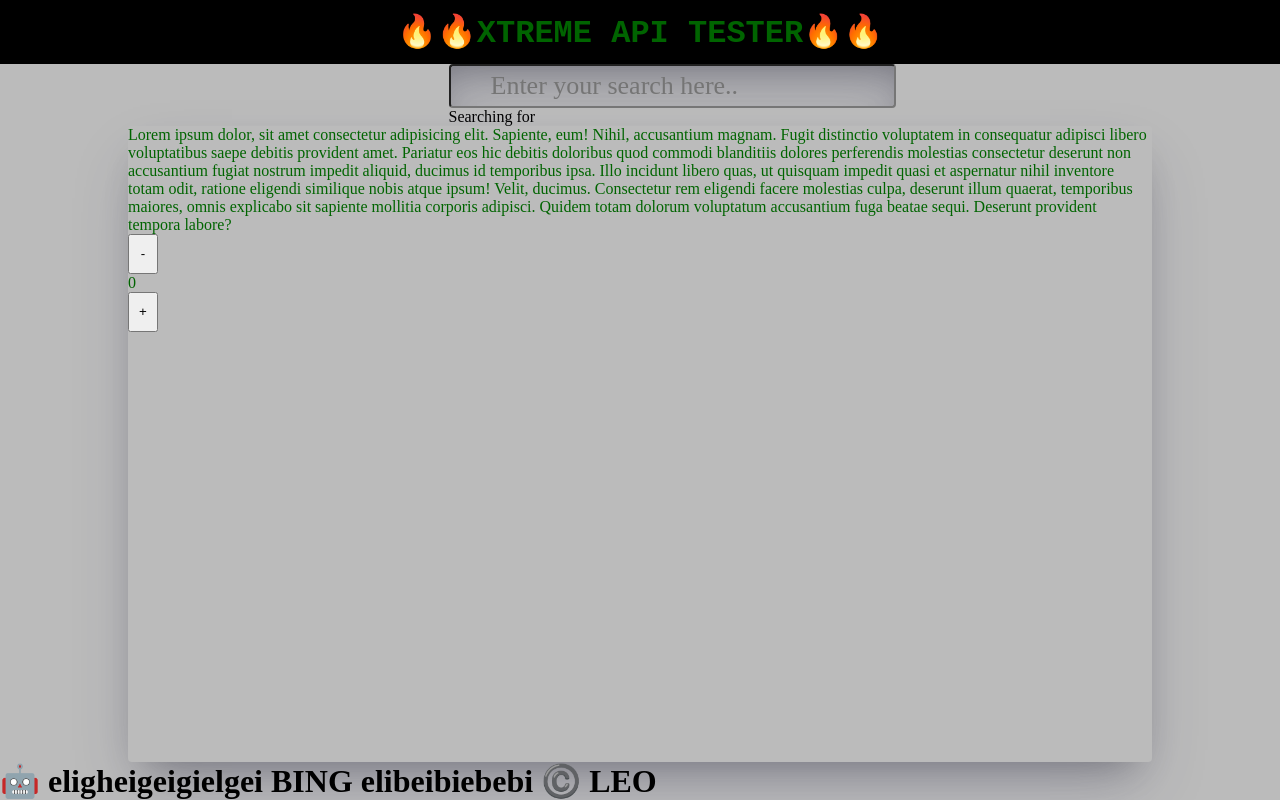
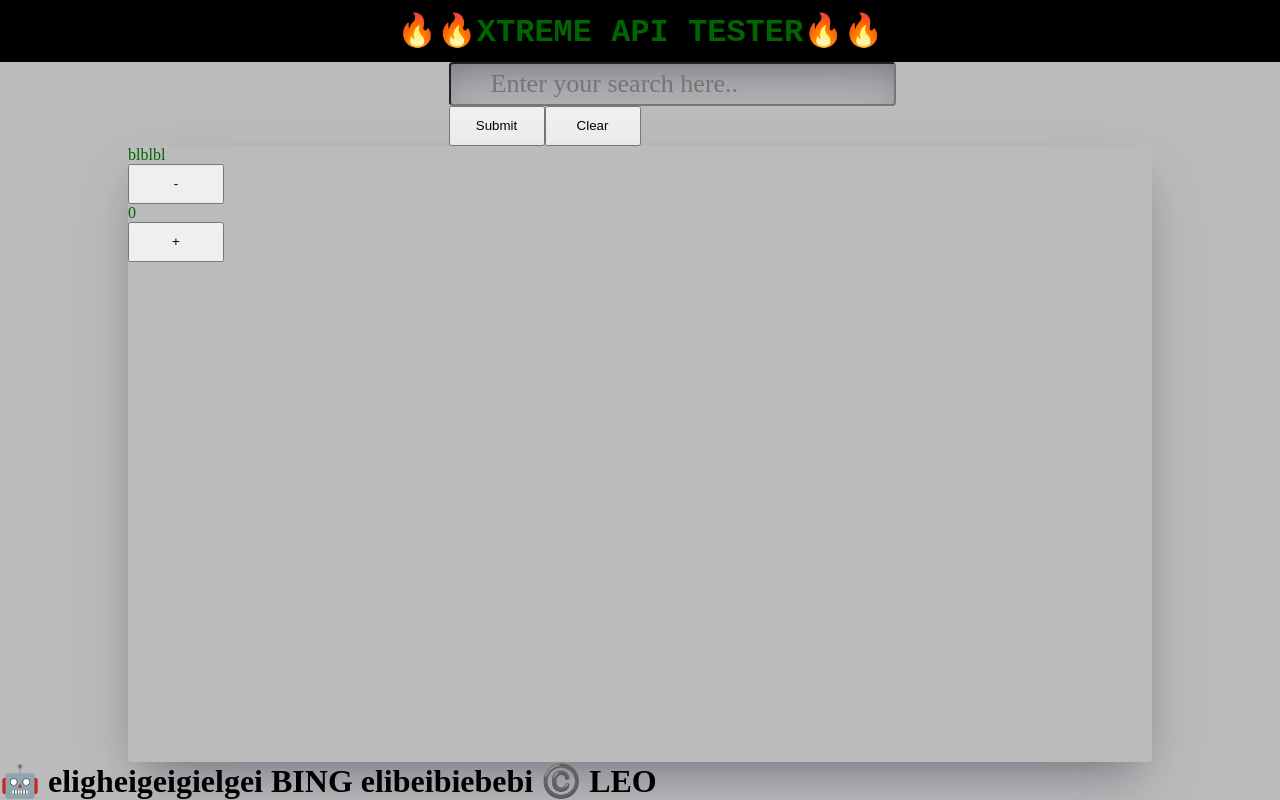
Before and after one commit to Chrisvasa/react_test, a React (Vite) app: page / in a window 1280 px wide. Built offline with nearby package versions, Linux system fonts and the light colour scheme.

Commit message:
Added possibility to type to results container using useState. Also added possibility to clear the input.

```diff
--- a/src/App.jsx
+++ b/src/App.jsx
@@ -3,24 +3,26 @@ import styled from "styled-components";
 import Hero from "./hero";
 
 function App() {
+  const [toxt, setToxt] = useState("blblbl");
+
+  function handleClick(prop) {
+    setToxt(toxt + prop);
+  }
+
+  function clearClick() {
+    setToxt("");
+  }
+
   return (
     <MainContainer>
       <BannerContainer>
         <h1>🔥🔥XTREME API TESTER🔥🔥</h1>
       </BannerContainer>
       <SearchContainer>
-        <Search />
+        <Search handleClick={handleClick} clearClick={clearClick} />
       </SearchContainer>
       <ResultContainer>
-        <p>
-          Lorem ipsum dolor, sit amet consectetur adipisicing elit. Sapiente, eum! Nihil, accusantium magnam. Fugit distinctio voluptatem in
-          consequatur adipisci libero voluptatibus saepe debitis provident amet. Pariatur eos hic debitis doloribus quod commodi blanditiis
-          dolores perferendis molestias consectetur deserunt non accusantium fugiat nostrum impedit aliquid, ducimus id temporibus ipsa.
-          Illo incidunt libero quas, ut quisquam impedit quasi et aspernatur nihil inventore totam odit, ratione eligendi similique nobis
-          atque ipsum! Velit, ducimus. Consectetur rem eligendi facere molestias culpa, deserunt illum quaerat, temporibus maiores, omnis
-          explicabo sit sapiente mollitia corporis adipisci. Quidem totam dolorum voluptatum accusantium fuga beatae sequi. Deserunt
-          provident tempora labore?
-        </p>
+        <Result text={toxt} />
         <Counter />
       </ResultContainer>
       <Hero />
@@ -47,7 +49,7 @@ const Counter = () => {
   );
 };
 
-const Search = () => {
+const Search = ({ handleClick, clearClick }) => {
   const [searchTerm, setSearchTerm] = useState("");
   // Task here
   const handleChange = (event) => {
@@ -57,16 +59,26 @@ const Search = () => {
   return (
     <div>
       <Input type="text" id="search" onChange={handleChange} placeholder={"Enter your search here.."} />
-      <p>
-        Searching for <strong>{searchTerm}</strong>
-      </p>
+      {/* <p>
+        Searching for: <strong>{searchTerm}</strong>
+      </p> */}
+      <Button onClick={() => handleClick(searchTerm)}>Submit</Button>
+      <Button onClick={() => clearClick()}>Clear</Button>
+    </div>
+  );
+};
+
+const Result = ({ text }) => {
+  return (
+    <div>
+      <p>{text}</p>
     </div>
   );
 };
 
 const Button = styled.button`
   height: 40px;
-  width: 30px;
+  width: 6rem;
 `;
 
 const SearchContainer = styled.div`
```
Also changed, not shown: src/api.js (deleted, +0 -7 lines), src/api.jsx (added, +7 -0 lines).
